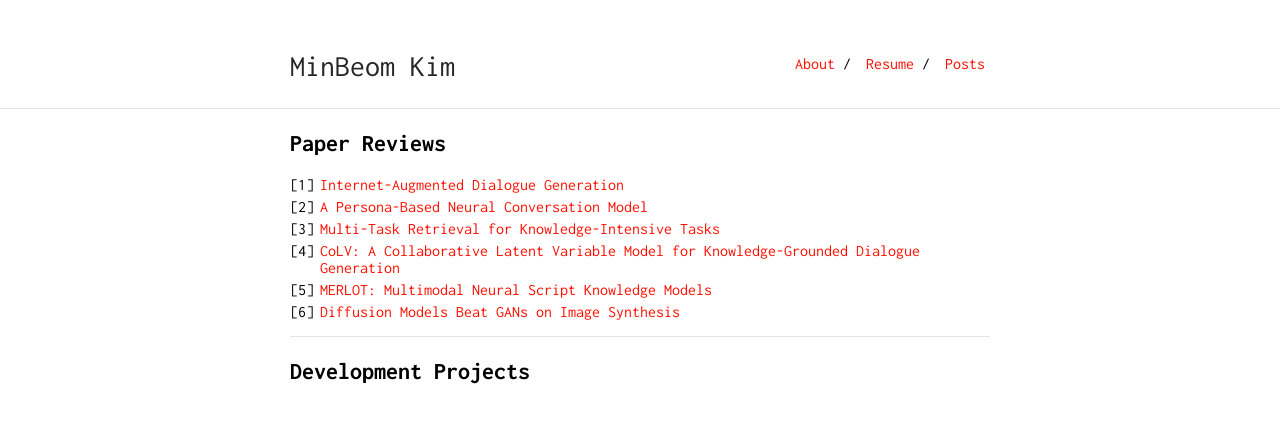
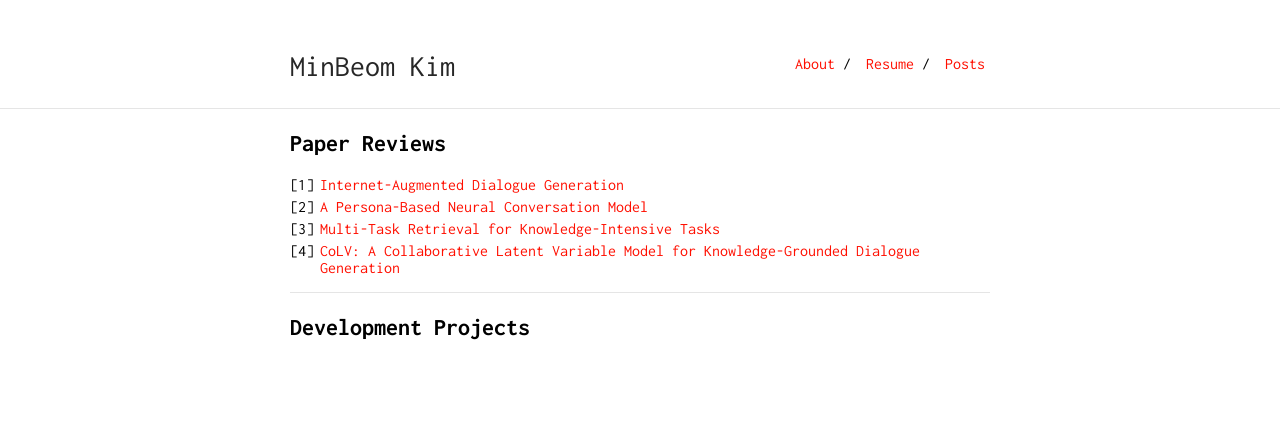
Before and after one commit to minbeomkim/minbeomkim.github.io, a Jekyll site: the page built from post.md, in a window 1280 px wide. Shown: the top 423 px of the page. Built offline with Jekyll 4.4.1, drawn with Linux system fonts in a browser that asks for light colours; our own code applies the rules of GitHub Pages for plain Markdown files.

Commit message:
Update post.md

```diff
--- a/post.md
+++ b/post.md
@@ -9,8 +9,6 @@ is_contact: true
 2. [A Persona-Based Neural Conversation Model](https://minbeomkim.github.io/post-A-Persona-Based-Neural-Conversation-Model)
 3. [Multi-Task Retrieval for Knowledge-Intensive Tasks](https://minbeomkim.github.io/post-Multi-Task-Retrieval-for-Knowledge-Intensive-Tasks)
 4. [CoLV: A Collaborative Latent Variable Model for Knowledge-Grounded Dialogue Generation](https://minbeomkim.github.io/post-CoLV)
-5. [MERLOT: Multimodal Neural Script Knowledge Models]()
-6. [Diffusion Models Beat GANs on Image Synthesis]()
 
 
 ---
```
